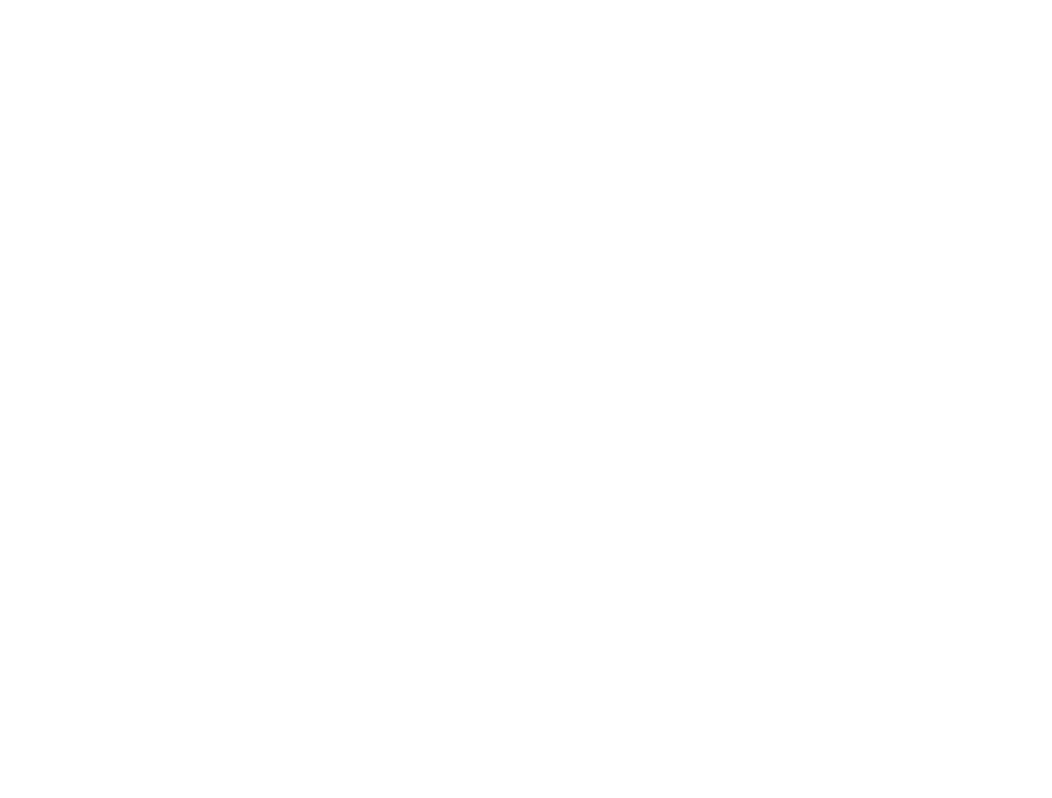
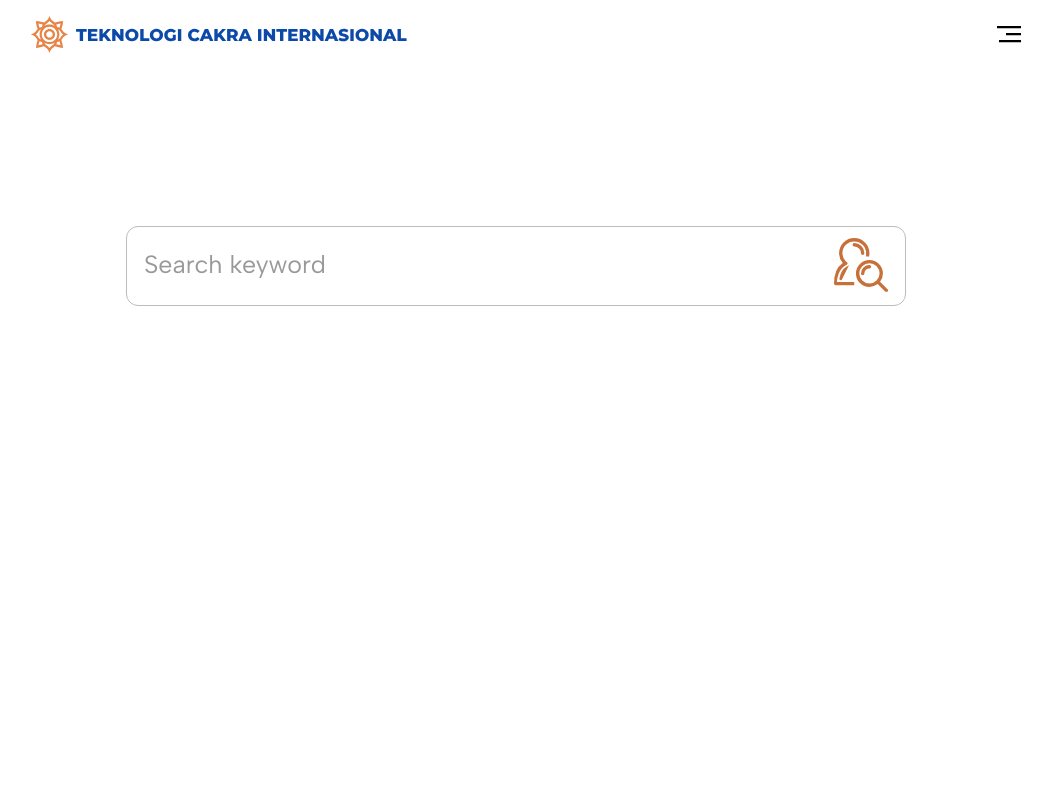
Before and after one commit to muhamadsolihin/web-tci, a Vue app: page /jobs in a window 1280 px wide. Before the commit this address had no page. Shown: the top 798 px of the page, without its empty margins (114-1166 px from the left). Built offline with nearby package versions, Linux system fonts and the light colour scheme.

Commit message:
feat(Jobs): Slicing search field

```diff
--- a/src/router/index.js
+++ b/src/router/index.js
@@ -63,6 +63,12 @@
                 import ('../views/Blog/content/index.vue'),
         },
         {
+            path: '/jobs',
+            name: 'job-list',
+            component: () =>
+                import ('../views/jobs/index.vue'),
+        },
+        {
             path: '/test2',
             name: 'test2',
             component: () =>
--- a/src/views/careers/components/searchJob.vue
+++ b/src/views/careers/components/searchJob.vue
@@ -34,7 +34,7 @@
               :section-name="'Diversity Equity Inclusion'"
               :color="'#000000'"
             /> -->
-            <img class="assets-3  me-auto mb-auto d-none d-md-flex" src="@/assets/images/careers/search.svg" />
+            <img class="assets-3  me-auto mb-auto d-none d-md-flex pointer" src="@/assets/images/careers/search.svg" @click="$router.push('/jobs')" />
           </div>
         </div>
         <div class="col-12 col-md-6 col-lg-6 col-xl-6 d-flex flex-row">
--- /dev/null
+++ b/src/views/jobs/components/JobsListSection.vue
@@ -0,0 +1,41 @@
+<template>
+  <section id="job-list">
+    <div class="container-custom">
+      <div id="container-body" class="row g-3">
+        <div class="col-12">
+          <SearchField />
+        </div>
+      </div>
+    </div>
+  </section>
+</template>
+
+<script setup>
+import SearchField from "./SearchField.vue";
+</script>
+
+<style lang="scss" scoped>
+#job-list {
+  height: 100vh;
+  width: 100%;
+  padding: 0 140px;
+  position: relative;
+  .container-custom {
+    height: 100vh;
+    width: 100%;
+    padding: 0 100px;
+    #container-body {
+      margin-top: 200px;
+    }
+  }
+}
+
+@media screen and (max-width: 768px) {
+  #job-list {
+    padding: 0 10px;
+    padding-left: 20%;
+    // width: 325px;
+    height: 50vh;
+  }
+}
+</style>
--- /dev/null
+++ b/src/views/jobs/components/SearchField.vue
@@ -0,0 +1,87 @@
+<template>
+  <div class="input-field-wrapper">
+    <input
+      :class="['input-field__input', { 'input-field__input--focused': isFocused }]"
+      type="text"
+      v-model="search"
+      ref="input"
+      @focus="isFocused = true"
+      @blur="isFocused = false"
+    />
+    <div
+      @click="clickPlaceholder"
+      :class="[
+        'input-field__placeholder',
+        { 'input-field__placeholder--focused': floatOn },
+      ]"
+    >
+      Search keyword
+    </div>
+    <div class="input-field__icon">
+      <img src="@/assets/images/icons/search.svg" alt="icon" />
+    </div>
+  </div>
+</template>
+
+<script setup>
+import { ref, computed } from "vue";
+
+const isFocused = ref(false);
+const search = ref("");
+const floatOn = computed(() => {
+  return isFocused.value || search.value.length > 0;
+});
+</script>
+
+<style lang="scss" scoped>
+.input-field-wrapper {
+  position: relative;
+  padding-top: 10px;
+  height: 90px;
+
+  font-family: "Albert Sans", sans-serif;
+  font-size: 25px;
+  line-height: 30px;
+  font-weight: 400;
+}
+
+.input-field__input {
+  width: calc(100% - 20px);
+  height: 100%;
+  padding: 29px 13px;
+  border: 1px solid #bcbcbc;
+  border-radius: 12px;
+  outline: none;
+}
+
+.input-field__input--focused {
+  border: 2px solid #3b3b3b;
+}
+
+.input-field__placeholder {
+  position: absolute;
+  left: 12px;
+  top: 42px;
+  padding: 0 6px;
+  background: #fff;
+  transition: all 0.3s;
+  line-height: 12px;
+  color: #999999;
+}
+
+.input-field__placeholder--focused {
+  top: 16px;
+  font-size: 12px;
+  left: 7px;
+}
+
+.input-field__icon {
+  position: absolute;
+  right: 32px;
+  top: 22px;
+  padding: 0 6px;
+  background: #fff;
+  transition: all 0.3s;
+  line-height: 12px;
+}
+</style>
--- /dev/null
+++ b/src/views/jobs/index.vue
@@ -0,0 +1,24 @@
+<template>
+  <MenuComponent :theme="'light'" :direction="'down'" @goMenu="scrollToTop" />
+  <div id="jobs">
+    <JobsListSection />
+    <FooterComponent :sections-length="3" :current-section="2" @toTop="scrollToTop" />
+  </div>
+</template>
+
+<script setup>
+import MenuComponent from "@/components/MenuComponent.vue";
+import FooterComponent from "@/components/FooterComponent.vue";
+import JobsListSection from "./components/JobsListSection.vue";
+
+const scrollToTop = () => {
+  window.scrollTo(0, 0);
+};
+</script>
+
+<style lang="scss" scoped>
+section {
+  min-height: 100vh;
+  display: flex;
+}
+</style>
```
Also changed, not shown: src/assets/images/icons/search.svg (added).
